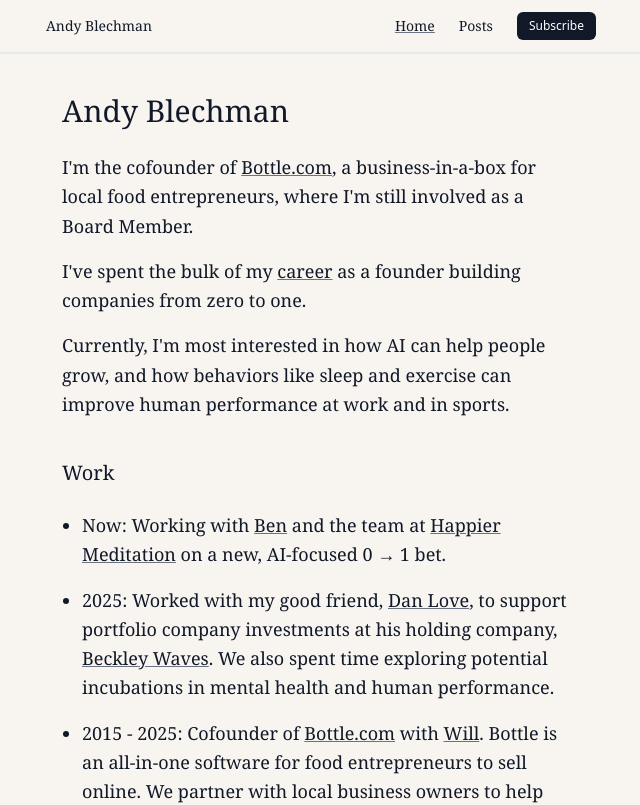
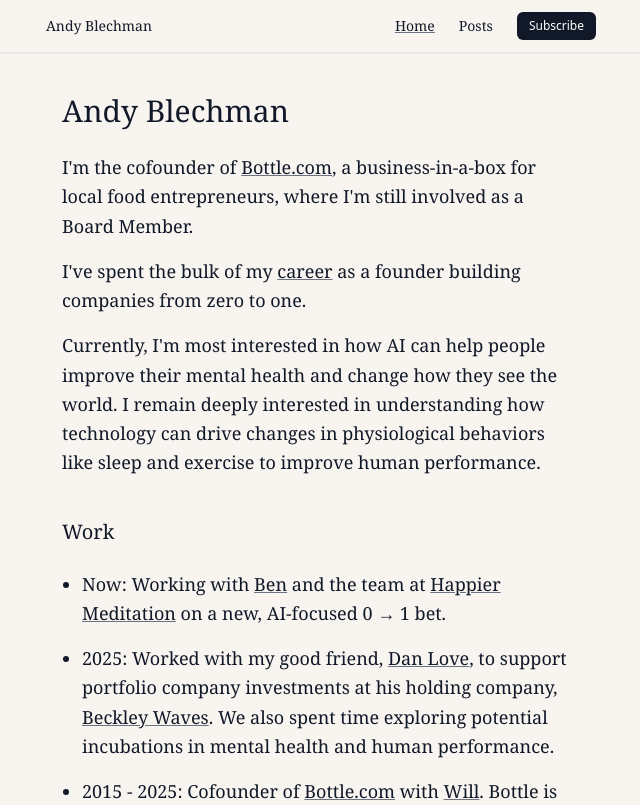
Before and after one commit to ablechman/andyblechman.com, a React (Vite) app: page / in a window 1280 px wide. Shown: the top 805 px of the page, without its empty margins (319-959 px from the left). Built offline with nearby package versions, Linux system fonts and the light colour scheme.

Commit message:
Intro: interests wording
Co-Authored-By: Claude Opus 5.5 <noreply@anthropic.com>
Claude-Session: https://claude.ai/code/session_016UMdc1rYe5eaa487WoE4GX

```diff
--- a/src/pages/Home.jsx
+++ b/src/pages/Home.jsx
@@ -31,8 +31,9 @@ const Home = () => {
             as a founder building companies from zero to one.
           </p>
           <p>
-            Currently, I'm most interested in how AI can help people grow, and how behaviors like sleep
-            and exercise can improve human performance at work and in sports.
+            Currently, I'm most interested in how AI can help people improve their mental health and change
+            how they see the world. I remain deeply interested in understanding how technology can drive
+            changes in physiological behaviors like sleep and exercise to improve human performance.
           </p>
         </div>
       </header>
```
